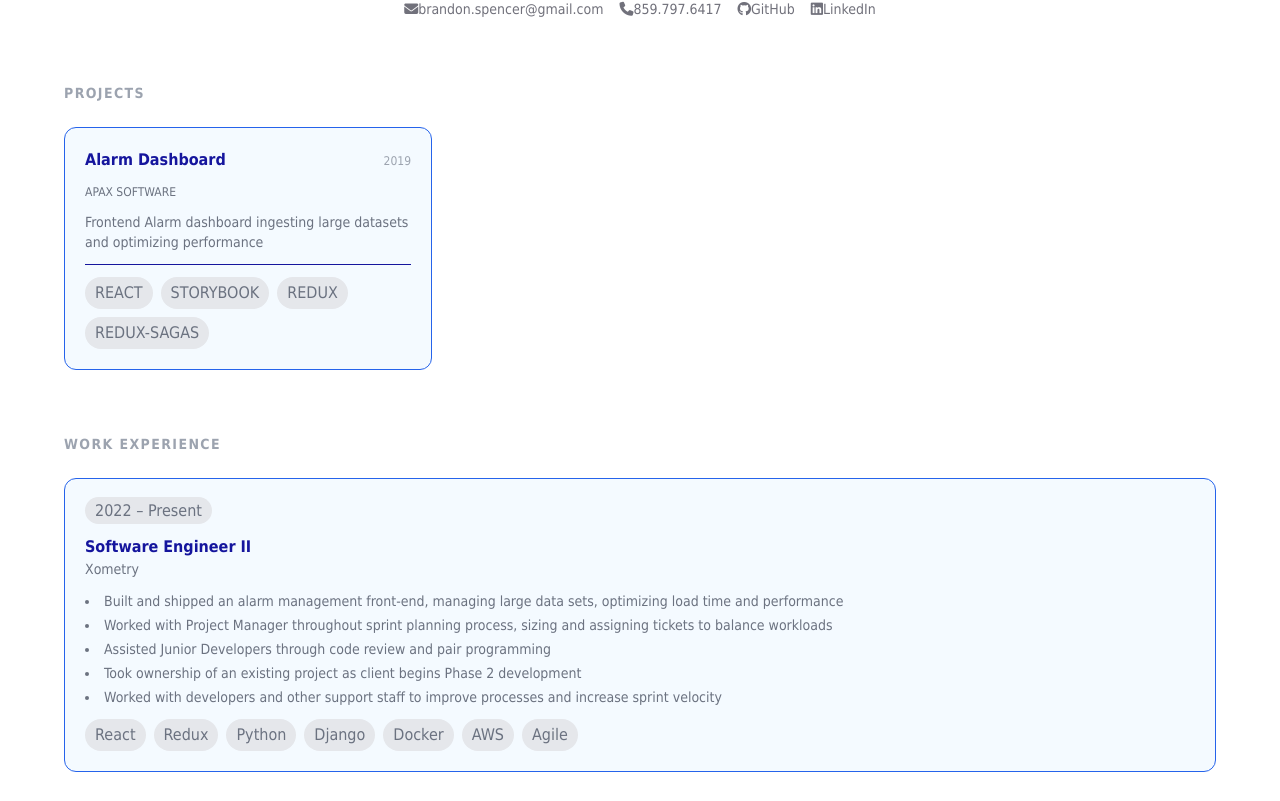
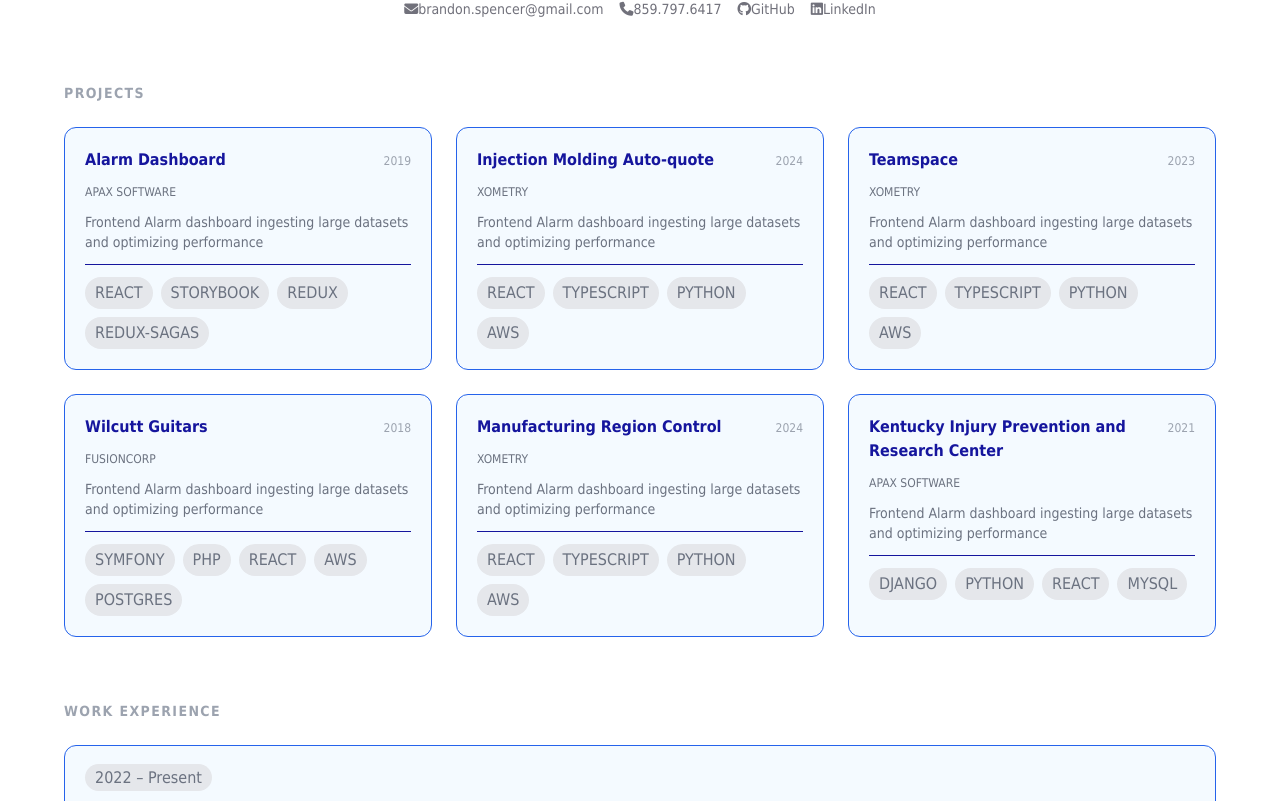
Before and after one commit to doubldragon/personal-homepage, a Next.js app: page / in a window 1280 px wide. Shown: the part 979-1780 px from the top of the page. Built offline with nearby package versions, Linux system fonts and the light colour scheme.

Commit message:
update content in projects and experience

```diff
--- a/data/experience.ts
+++ b/data/experience.ts
@@ -14,13 +14,11 @@
     title: "Software Engineer II",
     company: "Xometry",
     highlights: [
-      "Built and shipped an alarm management front-end, managing large data sets, optimizing load time and performance",
-      "Worked with Project Manager throughout sprint planning process, sizing and assigning tickets to balance workloads",
-      "Assisted Junior Developers through code review and pair programming",
-      "Took ownership of an existing project as client begins Phase 2 development",
-      "Worked with developers and other support staff to improve processes and increase sprint velocity",
+      "Built team collaboration tool, allowing individuals and organizations to share and manage quotes",
+      "Transformative changes allowing injection molding parts to be quoted automatically, removing the need for staff support",
+      "Improved checkout flow resulting in 15% increased quote conversion rates",
     ],
-    skills: ["React", "Redux", "Python", "Django", "Docker", "AWS", "Agile"],
+    skills: ["React", "Typescipt", "Graphql", "MongoDB", "Docker", "AWS"],
   },
   {
     start: 2019,
@@ -31,7 +29,7 @@
       "Built and shipped an alarm management front-end, managing large data sets, optimizing load time and performance",
       "Worked with Project Manager throughout sprint planning process, sizing and assigning tickets to balance workloads",
       "Assisted Junior Developers through code review and pair programming",
-      "Took ownership of an existing project as client begins Phase 2 development",
+      "Took ownership of completed Phase 1 project, assisting client scoping its Phase 2 development",
       "Worked with developers and other support staff to improve processes and increase sprint velocity",
     ],
     skills: ["React", "Redux", "Python", "Django", "Docker", "AWS", "Agile"],
@@ -47,7 +45,7 @@
       "Created online ordering portal, including menu management tools, Stripe integration, and custom video boards",
       "Maintained frequent communication with clients as projects developed to achieve the desired results for their projects",
     ],
-    skills: ["PHP", "Symfony", "MySQL", "AWS S3", "Stripe", "ColdFusion"],
+    skills: ["PHP", "Symfony", "MySQL", "AWS", "Stripe", "ColdFusion"],
   },
   {
     start: null,
--- a/data/projects.ts
+++ b/data/projects.ts
@@ -19,6 +19,56 @@
     year: 2019,
     link: "",
   },
+  {
+    filename: null,
+    title: "Injection Molding Auto-quote",
+    blurb:
+      "Frontend Alarm dashboard ingesting large datasets and optimizing performance",
+    category: "Xometry",
+    skills: ["React", "Typescript", "Python", "AWS"],
+    year: 2024,
+    link: "",
+  },
+  {
+    filename: null,
+    title: "Teamspace",
+    blurb:
+      "Frontend Alarm dashboard ingesting large datasets and optimizing performance",
+    category: "Xometry",
+    skills: ["React", "Typescript", "Python", "AWS"],
+    year: 2023,
+    link: "",
+  },
+  {
+    filename: null,
+    title: "Wilcutt Guitars",
+    blurb:
+      "Frontend Alarm dashboard ingesting large datasets and optimizing performance",
+    category: "Fusioncorp",
+    skills: ["Symfony", "PHP", "React", "AWS", "Postgres"],
+    year: 2018,
+    link: "",
+  },
+  {
+    filename: null,
+    title: "Manufacturing Region Control",
+    blurb:
+      "Frontend Alarm dashboard ingesting large datasets and optimizing performance",
+    category: "Xometry",
+    skills: ["React", "Typescript", "Python", "AWS"],
+    year: 2024,
+    link: "",
+  },
+  {
+    filename: null,
+    title: "Kentucky Injury Prevention and Research Center",
+    blurb:
+      "Frontend Alarm dashboard ingesting large datasets and optimizing performance",
+    category: "Apax Software",
+    skills: ["Django", "Python", "React", "MySql"],
+    year: 2021,
+    link: "",
+  },
 ];
 
 export default projects;
```
